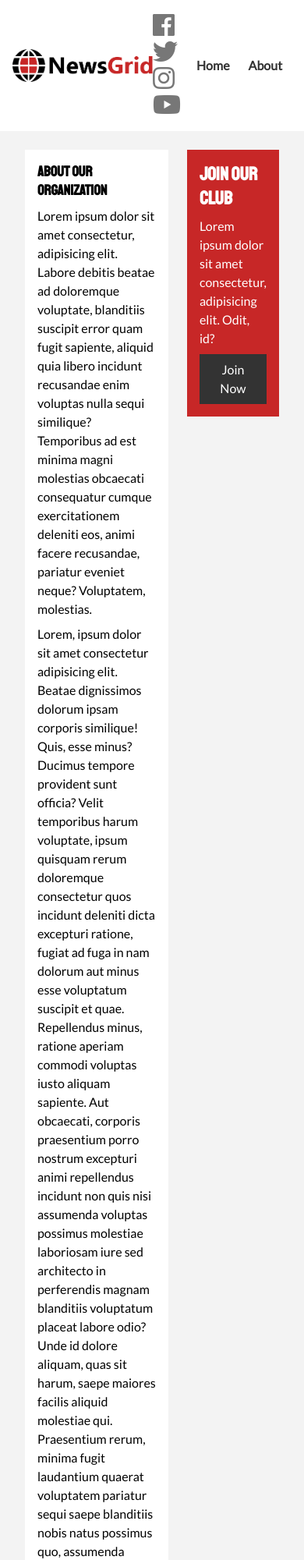
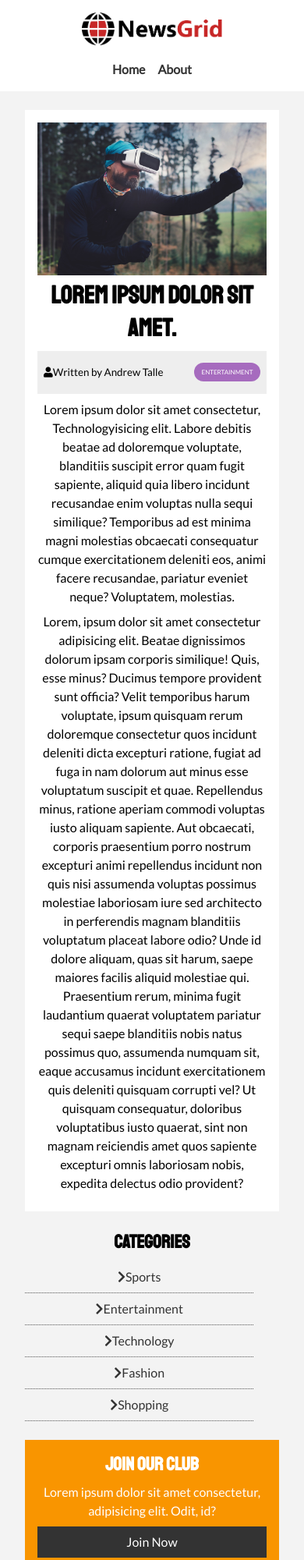
Before and after one commit to ogAndrew/newsgrid, a plain HTML site: page newsgrid/article.html in a window 390 px wide. Shown: the top 2000 px of the page at 78% size. Drawn offline with Linux system fonts and the light colour scheme.

Commit message:
finish newsgrid

```diff
--- a/newsgrid/article.html
+++ b/newsgrid/article.html
@@ -48,19 +48,26 @@
       </div>
     </nav>
 
-    <section id="about">
+    <section id="article">
       <div class="container">
         <div class="page-container">
           <article class="card">
-            <h1 class="l-heading">About Our Organization</h1>
+            <img src="./image_resources/articles/ent1.jpg" alt="" />
+            <h1 class="l-heading">Lorem ipsum dolor sit amet.</h1>
+            <div class="meta">
+              <small>
+                <i class="fas fa-user"></i>Written by Andrew Talle
+              </small>
+              <div class="category category-ent">Entertainment</div>
+            </div>
             <p>
-              Lorem ipsum dolor sit amet consectetur, adipisicing elit. Labore
-              debitis beatae ad doloremque voluptate, blanditiis suscipit error
-              quam fugit sapiente, aliquid quia libero incidunt recusandae enim
-              voluptas nulla sequi similique? Temporibus ad est minima magni
-              molestias obcaecati consequatur cumque exercitationem deleniti
-              eos, animi facere recusandae, pariatur eveniet neque? Voluptatem,
-              molestias.
+              Lorem ipsum dolor sit amet consectetur, Technologyisicing elit.
+              Labore debitis beatae ad doloremque voluptate, blanditiis suscipit
+              error quam fugit sapiente, aliquid quia libero incidunt recusandae
+              enim voluptas nulla sequi similique? Temporibus ad est minima
+              magni molestias obcaecati consequatur cumque exercitationem
+              deleniti eos, animi facere recusandae, pariatur eveniet neque?
+              Voluptatem, molestias.
             </p>
             <p>
               Lorem, ipsum dolor sit amet consectetur adipisicing elit. Beatae
@@ -84,7 +91,31 @@
               delectus odio provident?
             </p>
           </article>
-          <aside class="card bg-primary">
+
+          <aside id="categories" class="class">
+            <h2>Categories</h2>
+            <ul class="list">
+              <li>
+                <a href="#"><i class="fas fa-chevron-right"></i>Sports</a>
+              </li>
+              <li>
+                <a href="#"
+                  ><i class="fas fa-chevron-right"></i>Entertainment</a
+                >
+              </li>
+              <li>
+                <a href="#"><i class="fas fa-chevron-right"></i>Technology</a>
+              </li>
+              <li>
+                <a href="#"><i class="fas fa-chevron-right"></i>Fashion</a>
+              </li>
+              <li>
+                <a href="#"><i class="fas fa-chevron-right"></i>Shopping</a>
+              </li>
+            </ul>
+          </aside>
+
+          <aside class="card bg-secondary">
             <h2>Join Our Club</h2>
             <p>
               Lorem ipsum dolor sit amet consectetur, adipisicing elit. Odit,
--- a/newsgrid/css/mobile.css
+++ b/newsgrid/css/mobile.css
@@ -0,0 +1,60 @@
+/* Navigation */
+#main-nav .social {
+  display: none;
+}
+
+#main-nav .container {
+  grid-template-columns: 1fr;
+  grid-gap: 1.2rem;
+}
+
+#main-nav ul,
+#main-nav .logo {
+  justify-self: center;
+}
+
+#main-nav ul li a {
+  padding: 0.5rem;
+}
+
+#home-articles .articles-container {
+  grid-template-columns: repeat(2, 1fr);
+}
+
+#home-articles .articles-container > *:first-child,
+#home-articles .articles-container > *:last-child {
+  grid-template-columns: 1fr;
+  grid-column: 1;
+}
+
+@media (max-width: 600px) {
+  /* Stack Grid Items */
+  #showcase .showcase-container,
+  #home-articles .articles-container,
+  #main-footer .footer-container {
+    grid-template-columns: 1fr;
+  }
+
+  #main-footer .footer-container > *:last-child {
+    grid-column: 1;
+  }
+
+  #main-footer .footer-container > *:first-child,
+  #main-footer .footer-container > *:nth-child(2) {
+    border-bottom: #444 dotted 1px;
+    padding-bottom: 1rem;
+  }
+
+  .page-container {
+    grid-template-columns: 1fr;
+    text-align: center;
+  }
+
+  .page-container > *:first-child {
+    grid-row: 1;
+  }
+
+  .l-heading {
+    font-size: 2rem;
+  }
+}
--- a/newsgrid/css/style.css
+++ b/newsgrid/css/style.css
@@ -286,6 +286,18 @@ p {
   grid-column: 2 / span 2;
 }
 
+#article .meta {
+  display: flex;
+  justify-content: space-between;
+  align-items: center;
+  background: #eee;
+  padding: 0.5rem;
+}
+
+#article .meta .category {
+  margin-top: 0.4rem;
+}
+
 /* Footer */
 #main-footer {
   background: var(--dark-color);
```
